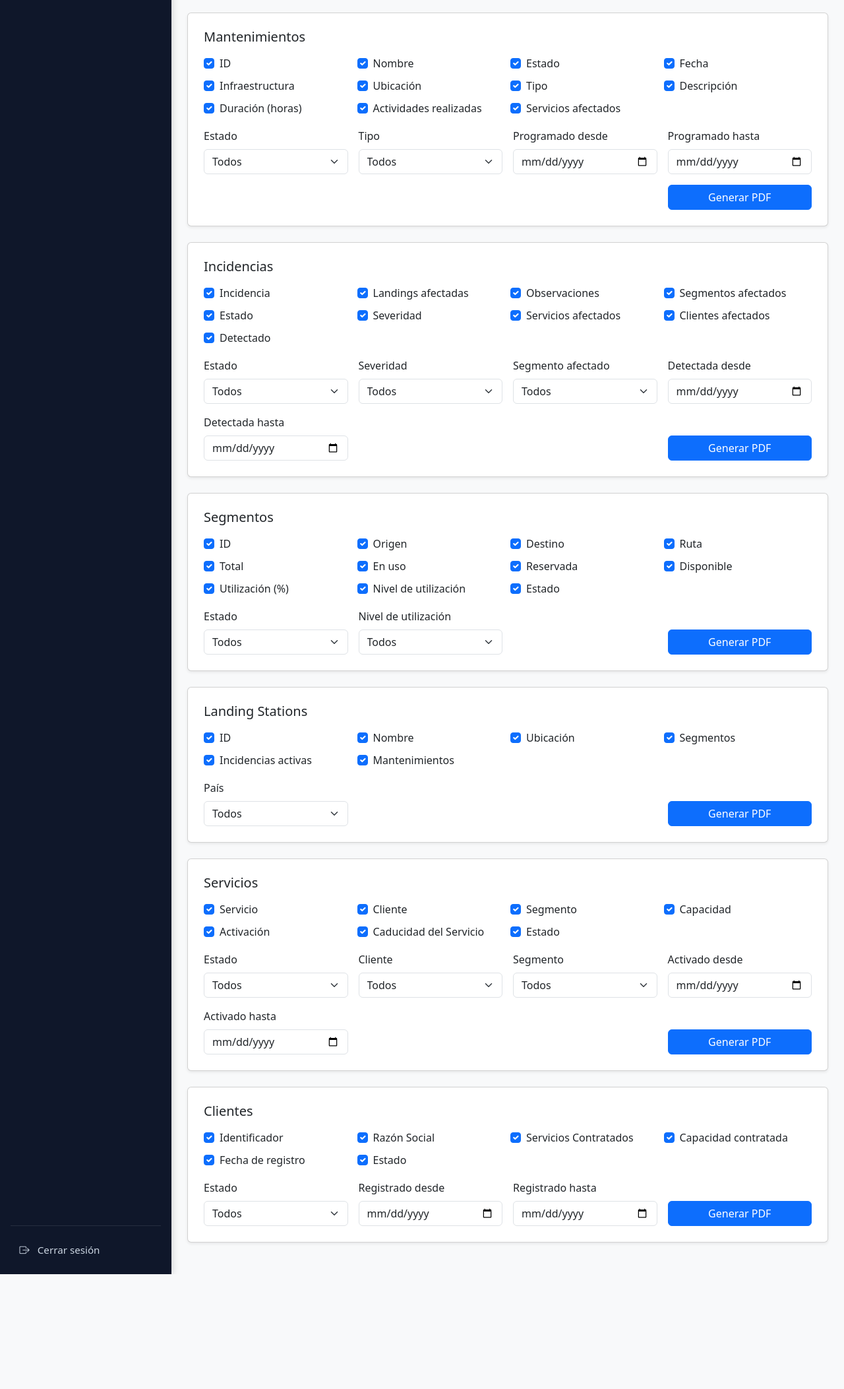
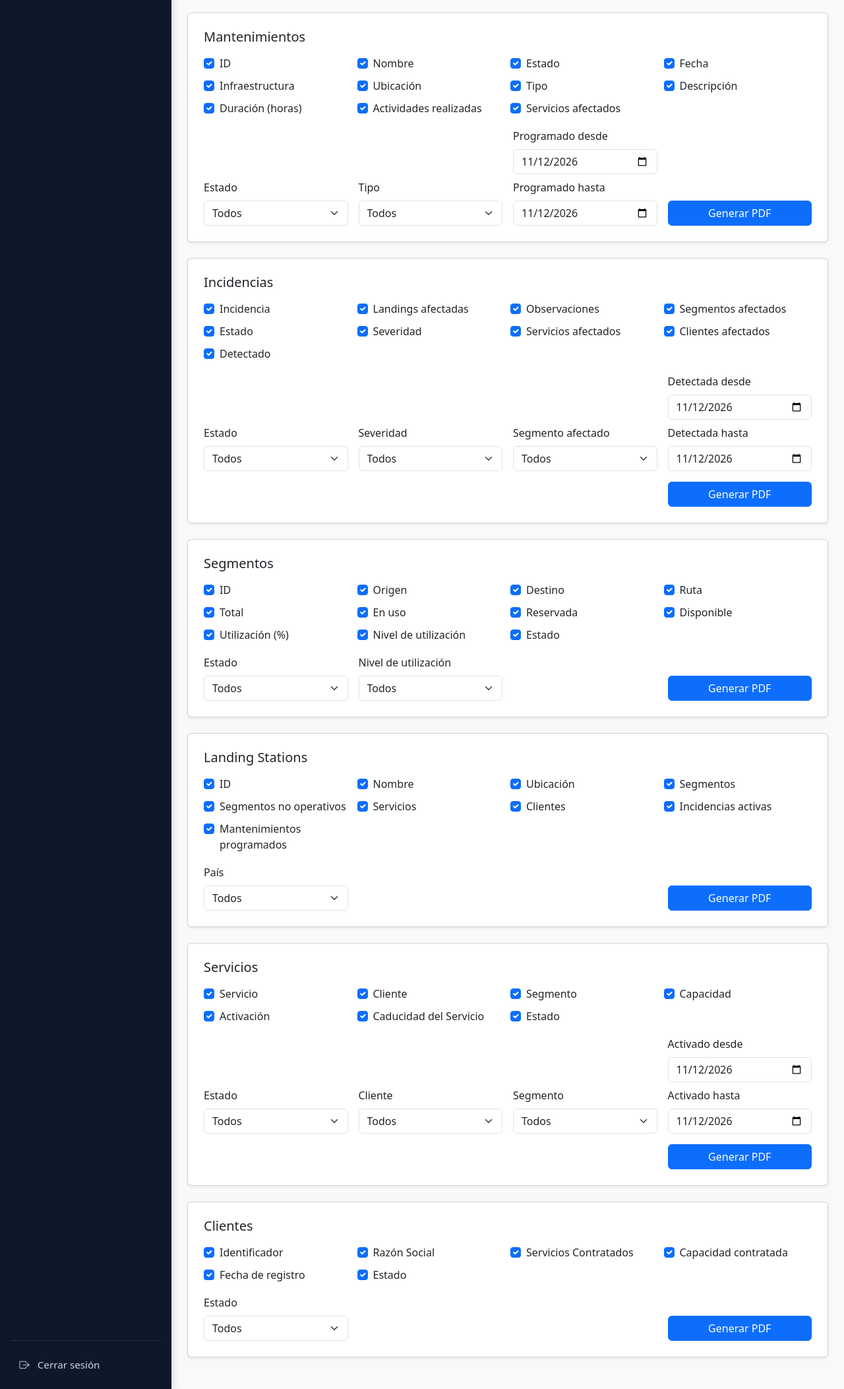
Before and after one commit to ggrajeda06/wavewires, a Java web app: template src/main/webapp/WEB-INF/views/Supervisor/reportes_supervisor.jsp in a window 1280 px wide. Shown: the part 138-2243 px from the top of the page at 66% size. Before the commit the page ends 2069 px from the top, so only its background shows below. Run offline with Tomcat 11, a stand-in JSP engine, Linux system fonts and the light colour scheme; the template is opened without the code that fills it, so the values that code supplies are empty.

Commit message:
Ajustes en los reportes del supervisor
- Fechas "desde" y "hasta" en una misma columna, con hoy por defecto y un
  limite de un semestre hacia atras (validado tambien en el servlet)
- Reporte de clientes sin filtro de fechas
- Estado de servicios igual que en la vista de servicios (En mantenimiento)
- Landing Stations: segmentos no operativos, servicios, clientes y solo
  mantenimientos programados
- En el PDF las listas salen una por linea

```diff
--- a/src/main/webapp/WEB-INF/views/Supervisor/reportes_supervisor.jsp
+++ b/src/main/webapp/WEB-INF/views/Supervisor/reportes_supervisor.jsp
@@ -10,6 +10,9 @@
         clientes = new ArrayList<>();
         paises = new ArrayList<>();
     }
+    // Filtros de fecha: ambas empiezan en hoy y no se puede retroceder más de un semestre
+    java.time.LocalDate hoy = java.time.LocalDate.now();
+    java.time.LocalDate minimoFechas = hoy.minusMonths(6);
 %>
 <!DOCTYPE html>
 <html lang="es">
@@ -32,6 +35,8 @@
           <div class="alert alert-danger">Marca al menos una columna para generar el reporte.</div>
         <% } else if ("fechas".equals(request.getParameter("error"))) { %>
           <div class="alert alert-danger">Revisa las fechas: la fecha inicial no puede ser posterior a la final.</div>
+        <% } else if ("semestre".equals(request.getParameter("error"))) { %>
+          <div class="alert alert-danger">En los filtros de fecha solo puedes retroceder hasta un semestre (desde el <%=minimoFechas.format(java.time.format.DateTimeFormatter.ofPattern("dd/MM/yyyy"))%>).</div>
         <% } %>
 
         <!-- Mantenimientos -->
@@ -73,11 +78,11 @@
                         </div>
                         <div class="col-6 col-md-3">
                             <label class="form-label" for="desdeMant">Programado desde</label>
-                            <input class="form-control" type="date" id="desdeMant" name="desde">
-                        </div>
-                        <div class="col-6 col-md-3">
+                            <input class="form-control mb-2" type="date" id="desdeMant" name="desde"
+                                   value="<%=hoy%>" min="<%=minimoFechas%>">
                             <label class="form-label" for="hastaMant">Programado hasta</label>
-                            <input class="form-control" type="date" id="hastaMant" name="hasta">
+                            <input class="form-control" type="date" id="hastaMant" name="hasta"
+                                   value="<%=hoy%>" min="<%=minimoFechas%>">
                         </div>
                         <div class="col-12 col-md-3 ms-md-auto d-grid">
                             <button type="submit" class="btn btn-primary">Generar PDF</button>
@@ -138,11 +143,11 @@
                         </div>
                         <div class="col-6 col-md-3">
                             <label class="form-label" for="desdeInc">Detectada desde</label>
-                            <input class="form-control" type="date" id="desdeInc" name="desde">
-                        </div>
-                        <div class="col-6 col-md-3">
+                            <input class="form-control mb-2" type="date" id="desdeInc" name="desde"
+                                   value="<%=hoy%>" min="<%=minimoFechas%>">
                             <label class="form-label" for="hastaInc">Detectada hasta</label>
-                            <input class="form-control" type="date" id="hastaInc" name="hasta">
+                            <input class="form-control" type="date" id="hastaInc" name="hasta"
+                                   value="<%=hoy%>" min="<%=minimoFechas%>">
                         </div>
                         <div class="col-12 col-md-3 ms-md-auto d-grid">
                             <button type="submit" class="btn btn-primary">Generar PDF</button>
@@ -210,8 +215,11 @@
                         <div class="col-6 col-md-3"><div class="form-check"><input class="form-check-input" type="checkbox" name="columnas" value="Nombre" id="land2" checked><label class="form-check-label" for="land2">Nombre</label></div></div>
                         <div class="col-6 col-md-3"><div class="form-check"><input class="form-check-input" type="checkbox" name="columnas" value="Ubicación" id="land3" checked><label class="form-check-label" for="land3">Ubicación</label></div></div>
                         <div class="col-6 col-md-3"><div class="form-check"><input class="form-check-input" type="checkbox" name="columnas" value="Segmentos" id="land5" checked><label class="form-check-label" for="land5">Segmentos</label></div></div>
+                        <div class="col-6 col-md-3"><div class="form-check"><input class="form-check-input" type="checkbox" name="columnas" value="Segmentos no operativos" id="land8" checked><label class="form-check-label" for="land8">Segmentos no operativos</label></div></div>
+                        <div class="col-6 col-md-3"><div class="form-check"><input class="form-check-input" type="checkbox" name="columnas" value="Servicios" id="land9" checked><label class="form-check-label" for="land9">Servicios</label></div></div>
+                        <div class="col-6 col-md-3"><div class="form-check"><input class="form-check-input" type="checkbox" name="columnas" value="Clientes" id="land10" checked><label class="form-check-label" for="land10">Clientes</label></div></div>
                         <div class="col-6 col-md-3"><div class="form-check"><input class="form-check-input" type="checkbox" name="columnas" value="Incidencias activas" id="land6" checked><label class="form-check-label" for="land6">Incidencias activas</label></div></div>
-                        <div class="col-6 col-md-3"><div class="form-check"><input class="form-check-input" type="checkbox" name="columnas" value="Mantenimientos" id="land7" checked><label class="form-check-label" for="land7">Mantenimientos</label></div></div>
+                        <div class="col-6 col-md-3"><div class="form-check"><input class="form-check-input" type="checkbox" name="columnas" value="Mantenimientos programados" id="land7" checked><label class="form-check-label" for="land7">Mantenimientos programados</label></div></div>
                     </div>
                     <div class="row g-3 align-items-end">
                             <div class="col-6 col-md-3">
@@ -251,8 +259,9 @@
                             <label class="form-label" for="estadoServ">Estado</label>
                             <select class="form-select" id="estadoServ" name="estado">
                                 <option value="" selected>Todos</option>
-                                                                <option>Funcionando</option>
-                                                                <option>Caído</option>
+                                <option>Funcionando</option>
+                                <option>Caído</option>
+                                <option>En mantenimiento</option>
                             </select>
                         </div>
                         <div class="col-6 col-md-3">
@@ -275,11 +284,11 @@
                         </div>
                         <div class="col-6 col-md-3">
                             <label class="form-label" for="desdeServ">Activado desde</label>
-                            <input class="form-control" type="date" id="desdeServ" name="desde">
-                        </div>
-                        <div class="col-6 col-md-3">
+                            <input class="form-control mb-2" type="date" id="desdeServ" name="desde"
+                                   value="<%=hoy%>" min="<%=minimoFechas%>">
                             <label class="form-label" for="hastaServ">Activado hasta</label>
-                            <input class="form-control" type="date" id="hastaServ" name="hasta">
+                            <input class="form-control" type="date" id="hastaServ" name="hasta"
+                                   value="<%=hoy%>" min="<%=minimoFechas%>">
                         </div>
                         <div class="col-12 col-md-3 ms-md-auto d-grid">
                             <button type="submit" class="btn btn-primary">Generar PDF</button>
@@ -312,14 +321,6 @@
                                 <option>Inactivo</option>
                             </select>
                         </div>
-                        <div class="col-6 col-md-3">
-                            <label class="form-label" for="desdeCli">Registrado desde</label>
-                            <input class="form-control" type="date" id="desdeCli" name="desde">
-                        </div>
-                        <div class="col-6 col-md-3">
-                            <label class="form-label" for="hastaCli">Registrado hasta</label>
-                            <input class="form-control" type="date" id="hastaCli" name="hasta">
-                        </div>
                         <div class="col-12 col-md-3 ms-md-auto d-grid">
                             <button type="submit" class="btn btn-primary">Generar PDF</button>
                         </div>
--- a/src/main/webapp/WEB-INF/views/Supervisor/supervisor_home.jsp
+++ b/src/main/webapp/WEB-INF/views/Supervisor/supervisor_home.jsp
@@ -9,8 +9,9 @@
         if (texto == null) {
             return "";
         }
+        // las listas vienen una por línea (para el PDF); en la tabla se muestran separadas por coma
         return texto.replace("&", "&amp;").replace("<", "&lt;").replace(">", "&gt;")
-                .replace("\"", "&quot;").replace("'", "&#39;");
+                .replace("\"", "&quot;").replace("'", "&#39;").replace("\n", ", ");
     }
 
     private String colorBarra(String utilizacion) {
```
Also changed, not shown: src/main/java/com/oceanlink/servlets/SupervisorServlet.java (+7 -0 lines), src/main/java/com/oceanlink/util/Reportes.java (+40 -9 lines).
